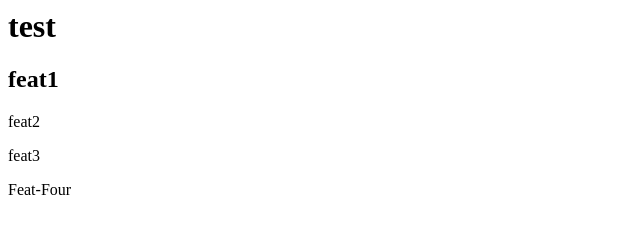
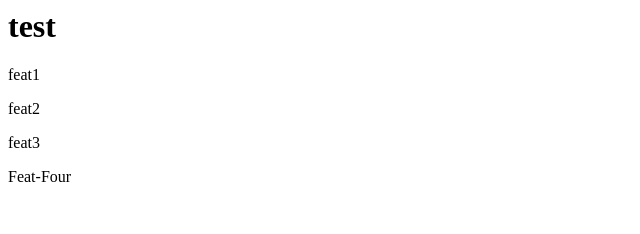
Before and after one commit to gforti/standard-version-test, a website: page index.html in a window 1280 px wide. Shown: the whole page, without its empty margins (0-640 px from the left). Drawn offline with Linux system fonts and the light colour scheme.

Commit message:
refactor: this change wil show up?

```diff
--- a/index.html
+++ b/index.html
@@ -2,7 +2,7 @@
     <head></head>
     <body>
         <h1>test</h1>
-        <h2>feat1</h2>
+        <p>feat1</p>
         <p>feat2</p>
         <p>feat3</p>
         <p>Feat-Four</p>
```
